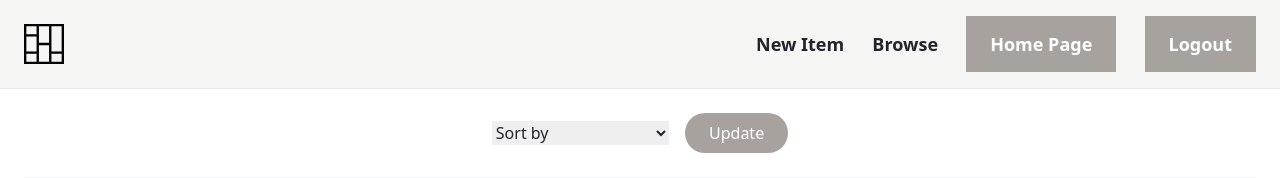
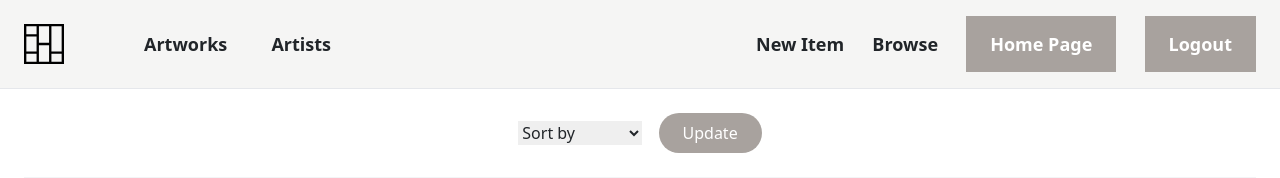
Before and after one commit to rengega/Art-Gallery, a Django app: page /artwork/all_artists/ in a window 1280 px wide. Shown: the top 178 px of the page. Run offline with Django 4.2, Linux system fonts and the light colour scheme; a user stored in the database is signed in; data comes from the database, SQL or seed files in the repository; both versions use the stored data as it was after the commit; some libraries are stand-ins or nearby versions.

Commit message:
added buttons to navbar to link artists and workarts

```diff
--- a/artwork/templates/artwork/all_artists.html
+++ b/artwork/templates/artwork/all_artists.html
@@ -11,10 +11,10 @@
           <div>
             <select name="filter" id="">
               <option value="" disabled selected>Sort by</option>
-              <option value="name">Name Ascending</option>
-              <option value="-name">Name Descending</option>
-              <option value="birthday">Birthday Ascending</option>
-              <option value="-birthday">Birthday Descending</option>
+              <option value="name">Name Asc</option>
+              <option value="-name">Name Desc</option>
+              <option value="birthday">Birthday Asc</option>
+              <option value="-birthday">Birthday Desc</option>
             </select>
             <button type="submit" class="ml-3 bg-stone-400 text-white px-4 py-2 rounded-3xl">Update</button>
         </form>
@@ -44,7 +44,7 @@
     {% endfor %}
   </div>
   <div class="flex justify-center mt-12">
-    <a href="#" class="py-4 px-4 text-lg bg-stone-400 text-white hover:bg-stone-500 rounded-3xl">Back to top</a>
+    <a href="#" class=" p-2 text-lg bg-stone-400 text-white hover:bg-stone-500 rounded-3xl">Top</a>
   </div>
 </div>
 {% endblock %}
--- a/core/templates/core/base.html
+++ b/core/templates/core/base.html
@@ -11,6 +11,7 @@
 <body>
 
 <nav class="px-6 py-6 flex justify-between items-center  bg-stone-100 border-b border-gray-200">
+    <div class="flex justify-between items-center">
         <a href="/" class="text-xl font-bold font-montserrat w-10 h-10">
             <svg xmlns="http://www.w3.org/2000/svg" version="1.0" viewBox="0 0 512.000000 512.000000" preserveAspectRatio="xMidYMid meet">
 
@@ -19,6 +20,11 @@
                 </g>
             </svg>
         </a>
+        <div class="ml-20 space-x-10">
+            <a href="{% url 'artwork:all_artworks' %}" class="text-lg font-semibold hover:text-gray-500">Artworks</a>
+            <a href="{% url 'artwork:all_artists' %}" class="text-lg font-semibold hover:text-gray-500">Artists</a>
+        </div>
+    </div>
     <div class="space-x-6">
         <a href="#" class="text-lg font-semibold hover:text-gray-500">New Item</a>
         <a href="#" class="text-lg font-semibold hover:text-gray-500">Browse</a>
```
Also changed, not shown: db.sqlite3. Lines whose indentation alone changed are shown as unchanged.
